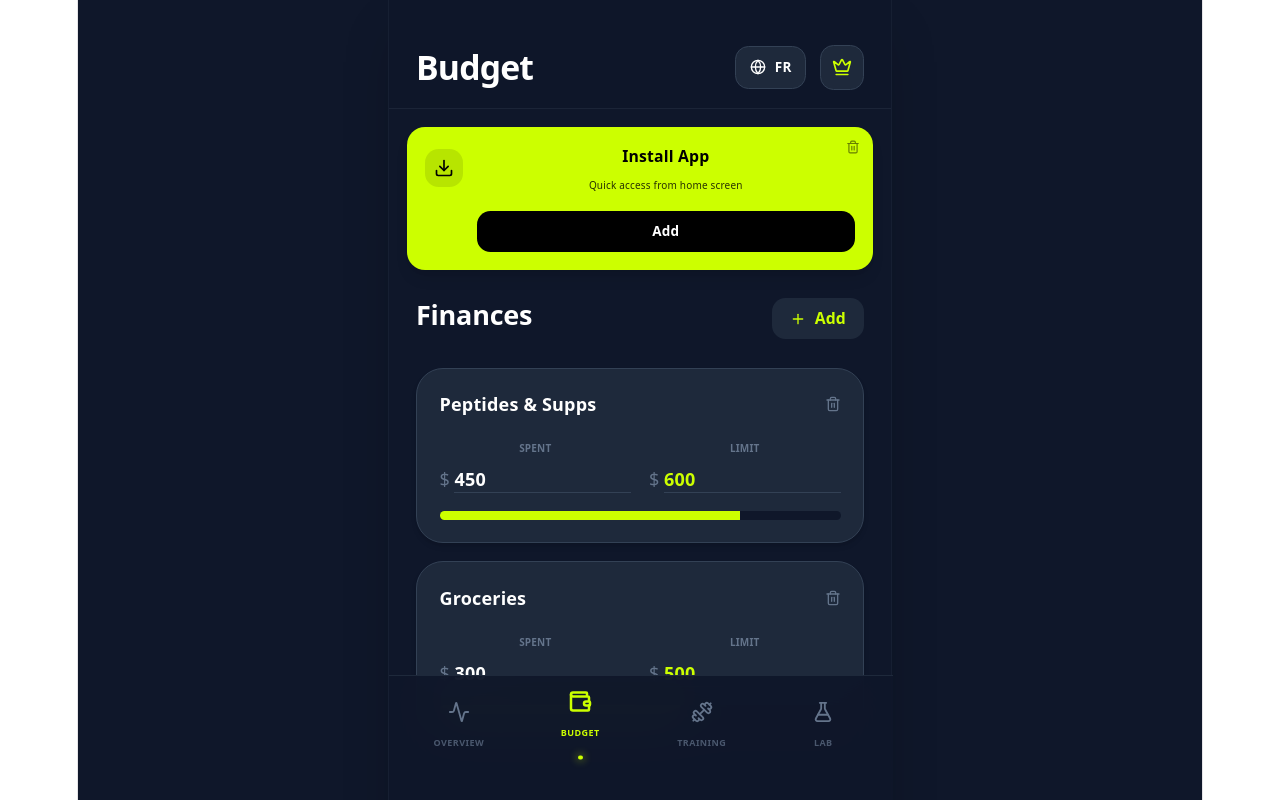
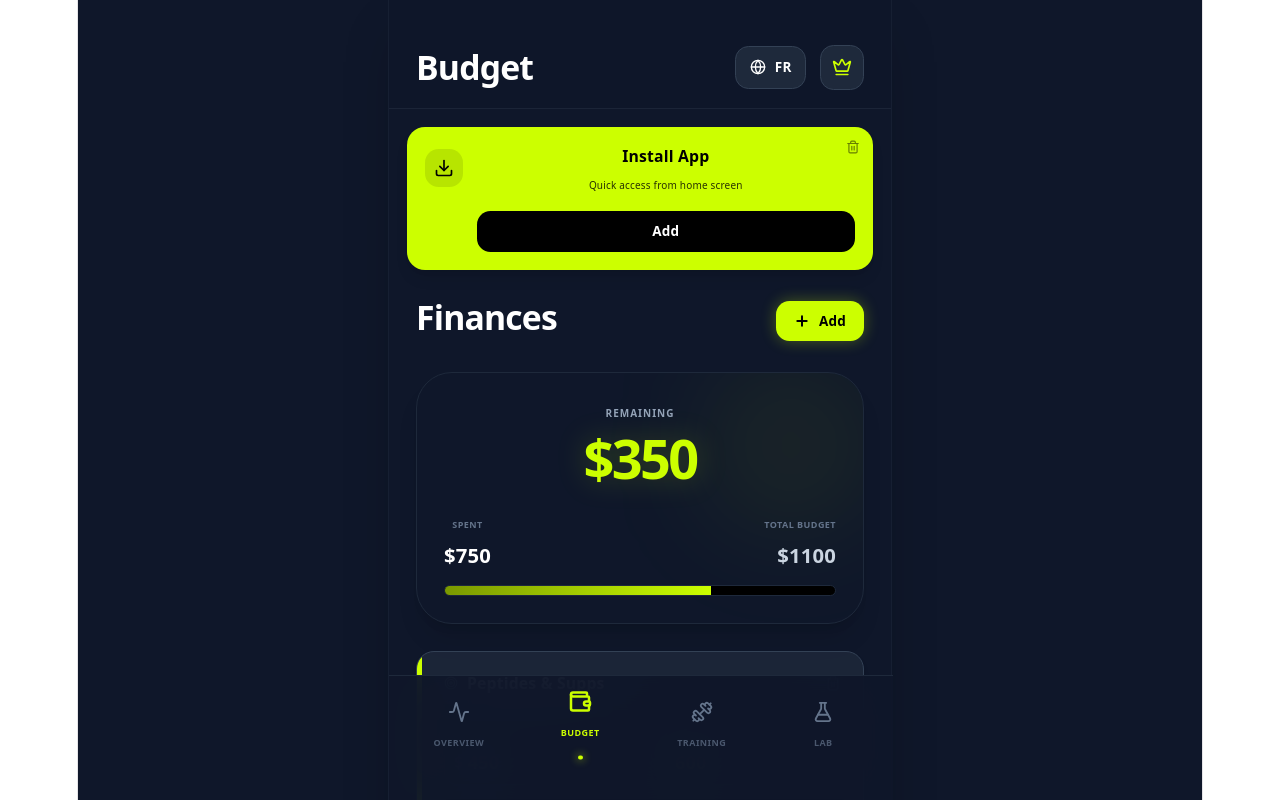
Before and after one commit to bashj0303/Pwa, a React (Vite) app: page / in a window 1280 px wide. Both pictures are taken after a click on the button "BUDGET". Shown: the top 800 px of the page. Built offline with nearby package versions, Linux system fonts and the light colour scheme.

Commit message:
Update App.jsx

```diff
--- a/src/App.jsx
+++ b/src/App.jsx
@@ -1,4 +1,3 @@
-
 import React, { useState, useEffect } from 'react';
 import {
   Activity,
@@ -14,7 +13,11 @@ import {
   Plus,
   Trash2,
   Globe,
-  Share
+  Share,
+  Gift,
+  ShoppingBag,
+  PieChart,
+  Target
 } from 'lucide-react';
 
 const App = () => {
@@ -50,7 +53,8 @@ const App = () => {
       step1: '1. Tap the Share icon below',
       step2: '2. Select "Add to Home Screen"',
       close: 'Close',
-      budgetLeft: 'Budget Remaining',
+      budgetLeft: 'Remaining',
+      totalBudget: 'Total Budget',
       biohacking: 'Biohacking & Habits',
       finances: 'Finances',
       add: 'Add',
@@ -82,6 +86,14 @@ const App = () => {
       cjcNote: 'Standard saturation dose (AM/PM)',
       motsNote: 'Mitochondrial standard: 5mg to 10mg / week',
       semaxNote: 'Nootropic: 200-500mcg',
+      rewardsTitle: 'Grindwear Rewards',
+      xpPoints: 'XP',
+      nextTier: 'Next Tier',
+      freeShipping: 'Free Shipping',
+      discount20: '20% OFF Store',
+      freeHoodie: 'Free Hoodie',
+      visitStore: 'Shop Grindwear',
+      earnedXp: 'Earn XP by completing habits!'
     },
     fr: {
       appTitle: 'Grindup.pro',
@@ -101,7 +113,8 @@ const App = () => {
       step1: '1. Touchez l\'icône Partager en bas',
       step2: '2. Choisissez "Sur l\'écran d\'accueil"',
       close: 'Fermer',
-      budgetLeft: 'Budget Restant',
+      budgetLeft: 'Restant',
+      totalBudget: 'Budget Total',
       biohacking: 'Biohacking & Habitudes',
       finances: 'Finances',
       add: 'Ajouter',
@@ -133,16 +146,23 @@ const App = () => {
       cjcNote: 'Dose de saturation standard (AM/PM)',
       motsNote: 'Standard mitochondrial: 5mg à 10mg / semaine',
       semaxNote: 'Nootropique: 200-500mcg',
+      rewardsTitle: 'Récompenses Grindwear',
+      xpPoints: 'XP',
+      nextTier: 'Prochain Palier',
+      freeShipping: 'Livraison Gratuite',
+      discount20: '-20% Boutique',
+      freeHoodie: 'Hoodie Gratuit',
+      visitStore: 'Boutique Grindwear',
+      earnedXp: 'Gagnez de l\'XP avec vos habitudes !'
     }
   };
 
   const t = translations[lang];
   const toggleLanguage = () => setLang(lang === 'en' ? 'fr' : 'en');
 
-  // --- LOGIQUE D'INSTALLATION PWA (INTELLIGENTE & AVEC MÉMOIRE) ---
+  // --- LOGIQUE D'INSTALLATION PWA ---
   const [deferredPrompt, setDeferredPrompt] = useState(null);
   const [isIOS, setIsIOS] = useState(false);
-
   const [showInstallPrompt, setShowInstallPrompt] = useState(() => {
     return localStorage.getItem('pos_hide_prompt') !== 'true';
   });
@@ -151,7 +171,6 @@ const App = () => {
     if (localStorage.getItem('pos_hide_prompt') === 'true') return;
 
     const isStandalone = window.navigator.standalone || window.matchMedia('(display-mode: standalone)').matches;
-
     if (isStandalone) {
       setShowInstallPrompt(false);
       localStorage.setItem('pos_hide_prompt', 'true');
@@ -196,11 +215,19 @@ const App = () => {
   const [activeTab, setActiveTab] = useState('dashboard');
   const [showPremium, setShowPremium] = useState(false);
 
-  const [balance, setBalance] = useState(() => loadState('pos_balance', 3350));
+  // Points XP
+  const [xp, setXp] = useState(() => loadState('pos_xp', 140));
+
+  // Dépenses
   const [expenses, setExpenses] = useState(() => loadState('pos_expenses', [
     { id: 1, name: 'Peptides & Supps', amount: 450, limit: 600 },
     { id: 2, name: 'Groceries', amount: 300, limit: 500 },
   ]));
+
+  // Calcul dynamique du budget (pour que ce soit toujours à jour partout)
+  const totalLimit = expenses.reduce((sum, exp) => sum + exp.limit, 0);
+  const totalSpent = expenses.reduce((sum, exp) => sum + exp.amount, 0);
+  const balance = totalLimit - totalSpent;
 
   const [protocols, setProtocols] = useState(() => loadState('pos_protocols', [
     { id: 1, name: 'CJC 100mcg / IPA 100mcg (AM)', done: false },
@@ -214,12 +241,33 @@ const App = () => {
     { id: 2, name: 'Incline DB Press', weight: 90, reps: '3x10' },
   ]));
 
-  useEffect(() => localStorage.setItem('pos_balance', JSON.stringify(balance)), [balance]);
+  useEffect(() => localStorage.setItem('pos_xp', JSON.stringify(xp)), [xp]);
   useEffect(() => localStorage.setItem('pos_expenses', JSON.stringify(expenses)), [expenses]);
   useEffect(() => localStorage.setItem('pos_protocols', JSON.stringify(protocols)), [protocols]);
   useEffect(() => localStorage.setItem('pos_workouts', JSON.stringify(workouts)), [workouts]);
 
-  // --- ÉTATS DU LABO ---
+  // --- LOGIQUE XP ---
+  const getNextTier = () => {
+    if (xp < 500) return { name: t.freeShipping, target: 500 };
+    if (xp < 1500) return { name: t.discount20, target: 1500 };
+    return { name: t.freeHoodie, target: 5000 };
+  };
+
+  const currentTier = getNextTier();
+  const xpProgress = Math.min((xp / currentTier.target) * 100, 100);
+
+  const toggleProtocol = (id) => {
+    setProtocols(protocols.map(p => {
+      if (p.id === id) {
+        const isNowDone = !p.done;
+        setXp(prevXp => isNowDone ? prevXp + 10 : Math.max(0, prevXp - 10));
+        return { ...p, done: isNowDone };
+      }
+      return p;
+    }));
+  };
+
+  // --- AUTRES FONCTIONS ---
   const [calcMg, setCalcMg] = useState('5');
   const [calcDose, setCalcDose] = useState('100');
   const [largeVial, setLargeVial] = useState(false);
@@ -244,10 +292,6 @@ const App = () => {
     }
   };
 
-  const toggleProtocol = (id) => {
-    setProtocols(protocols.map(p => p.id === id ? { ...p, done: !p.done } : p));
-  };
-
   const addExpense = () => {
     const name = prompt(t.expenseNamePrompt);
     if (!name) return;
@@ -263,9 +307,56 @@ const App = () => {
   // --- ONGLET 1 : DASHBOARD ---
   const renderDashboard = () => (
     <div className="space-y-6 animate-in fade-in duration-300">
-      <div className="bg-slate-800/50 border border-slate-700 p-8 rounded-[2rem] text-center shadow-lg">
-        <p className="text-slate-400 text-sm font-medium mb-1">{t.budgetLeft}</p>
-        <h2 className="text-5xl font-black text-[#ccff00]">${balance}</h2>
+
+      {/* GRINDWEAR REWARDS */}
+      <div className="bg-slate-800 border border-slate-700 p-5 rounded-[2rem] shadow-lg relative overflow-hidden">
+        <div className="absolute -top-10 -right-10 opacity-5 pointer-events-none">
+          <Gift size={160} />
+        </div>
+
+        <div className="flex justify-between items-start mb-4 relative z-10">
+          <div>
+            <h3 className="text-white font-black text-lg tracking-tight flex items-center gap-2">
+              <Gift size={18} className="text-[#ccff00]" /> {t.rewardsTitle}
+            </h3>
+            <p className="text-[10px] text-slate-400 font-medium mt-0.5">{t.earnedXp}</p>
+          </div>
+          <div className="text-right">
+            <span className="text-3xl font-black text-[#ccff00]">{xp}</span>
+            <span className="text-[10px] text-slate-400 ml-1 font-bold">{t.xpPoints}</span>
+          </div>
+        </div>
+
+        <div className="mb-2 flex justify-between items-end relative z-10">
+          <span className="text-[10px] font-bold text-slate-400 uppercase tracking-wider">{t.nextTier}</span>
+          <span className="text-xs font-black text-white">{currentTier.name} ({currentTier.target} XP)</span>
+        </div>
+
+        <div className="h-3 bg-slate-900 rounded-full overflow-hidden relative z-10 border border-slate-700/50">
+          <div
+            className="h-full bg-gradient-to-r from-[#ccff00]/60 to-[#ccff00] transition-all duration-700 ease-out shadow-[0_0_10px_rgba(204,255,0,0.5)]"
+            style={{ width: `${xpProgress}%` }}
+          />
+        </div>
+
+        <button className="w-full mt-5 bg-slate-900 border border-slate-700 hover:border-[#ccff00]/50 text-white text-xs font-bold py-3 rounded-xl flex items-center justify-center gap-2 transition-colors relative z-10">
+          <ShoppingBag size={14} className="text-[#ccff00]" />
+          {t.visitStore}
+        </button>
+      </div>
+
+      {/* BUDGET CONNECTÉ */}
+      <div className="bg-gradient-to-br from-slate-800 to-slate-900 border border-slate-700/50 p-6 rounded-[2rem] shadow-lg flex justify-between items-center relative overflow-hidden">
+        <div className="absolute -bottom-8 -left-8 opacity-10"><PieChart size={120}/></div>
+        <div className="relative z-10">
+          <p className="text-slate-400 text-[10px] font-bold uppercase tracking-widest mb-1">{t.budgetLeft}</p>
+          <h2 className={`text-4xl font-black ${balance < 0 ? 'text-red-500' : 'text-white'}`}>
+            ${balance.toFixed(0)}
+          </h2>
+        </div>
+        <button onClick={() => setActiveTab('budget')} className="p-3 bg-[#ccff00]/10 rounded-2xl text-[#ccff00] hover:bg-[#ccff00]/20 transition-colors z-10">
+          <ArrowRight size={20} />
+        </button>
       </div>
 
       <section>
@@ -280,11 +371,12 @@ const App = () => {
               className={`w-full p-4 rounded-2xl border flex items-center gap-4 transition-all ${
                 p.done
                 ? 'bg-[#ccff00]/10 border-[#ccff00] text-[#ccff00]'
-                : 'bg-slate-800 border-slate-700 text-slate-300'
+                : 'bg-slate-800 border-slate-700 text-slate-300 hover:border-slate-600'
               }`}
             >
               {p.done ? <CheckCircle2 size={24} /> : <Circle size={24} />}
-              <span className="font-bold text-sm text-left">{p.name}</span>
+              <span className="font-bold text-sm text-left flex-1">{p.name}</span>
+              <span className={`text-[10px] font-black transition-opacity ${p.done ? 'opacity-100 text-[#ccff00]' : 'opacity-0'}`}>+10 XP</span>
             </button>
           ))}
         </div>
@@ -292,63 +384,106 @@ const App = () => {
     </div>
   );
 
-  // --- ONGLET 2 : BUDGET ---
-  const renderBudget = () => (
+  // --- ONGLET 2 : NOUVEAU BUDGET MODERNE ---
+  const renderBudget = () => {
+    const progressPercent = totalLimit > 0 ? (totalSpent / totalLimit) * 100 : 0;
+    const isOverTotal = totalSpent > totalLimit;
+
+    return (
       <div className="space-y-6 animate-in fade-in duration-300">
-      <div className="flex justify-between items-center mb-6">
-        <h2 className="text-2xl font-black text-white">{t.finances}</h2>
-        <button onClick={addExpense} className="text-[#ccff00] font-bold text-sm bg-slate-800 px-4 py-2 rounded-xl flex items-center gap-2">
-          <Plus size={16} /> {t.add}
+        <div className="flex justify-between items-center mb-2">
+          <h2 className="text-3xl font-black text-white tracking-tight">{t.finances}</h2>
+          <button onClick={addExpense} className="text-black bg-[#ccff00] font-black text-xs px-4 py-2.5 rounded-xl flex items-center gap-2 hover:scale-105 transition-transform shadow-[0_0_15px_rgba(204,255,0,0.3)]">
+            <Plus size={16} strokeWidth={3} /> {t.add}
           </button>
         </div>
 
-      <div className="space-y-4">
+        {/* CARTE GLOBALE BUDGET (STYLE FINTECH) */}
+        <div className="bg-slate-900 border border-slate-800 p-6 rounded-[2rem] shadow-xl relative overflow-hidden">
+           {/* Blob décoratif */}
+           <div className="absolute top-0 right-0 w-32 h-32 bg-[#ccff00]/10 rounded-full blur-3xl pointer-events-none" />
+
+           <p className="text-[10px] font-bold text-slate-400 uppercase tracking-widest mb-1 relative z-10">{t.budgetLeft}</p>
+           <h3 className={`text-5xl font-black tracking-tighter mb-6 relative z-10 ${balance < 0 ? 'text-red-500 drop-shadow-[0_0_15px_rgba(239,68,68,0.3)]' : 'text-[#ccff00] drop-shadow-[0_0_15px_rgba(204,255,0,0.2)]'}`}>
+             ${balance.toFixed(0)}
+           </h3>
+
+           <div className="flex justify-between items-end mb-3 relative z-10">
+             <div>
+               <p className="text-[9px] text-slate-500 font-bold uppercase mb-0.5 tracking-wider">{t.spent}</p>
+               <p className="text-lg font-black text-white">${totalSpent}</p>
+             </div>
+             <div className="text-right">
+               <p className="text-[9px] text-slate-500 font-bold uppercase mb-0.5 tracking-wider">{t.totalBudget}</p>
+               <p className="text-lg font-black text-slate-300">${totalLimit}</p>
+             </div>
+           </div>
+
+           {/* Barre Globale */}
+           <div className="h-2.5 bg-black rounded-full overflow-hidden border border-slate-800 relative z-10">
+             <div
+               className={`h-full transition-all duration-700 ease-out ${isOverTotal ? 'bg-red-500' : 'bg-gradient-to-r from-[#ccff00]/60 to-[#ccff00]'}`}
+               style={{ width: `${Math.min(progressPercent, 100)}%` }}
+             />
+           </div>
+        </div>
+
+        {/* LISTE DES DÉPENSES */}
+        <div className="space-y-3">
           {expenses.map(exp => {
-          const progress = Math.min((exp.amount / exp.limit) * 100, 100);
-          const isOver = exp.amount > exp.limit;
+            const expProgress = Math.min((exp.amount / exp.limit) * 100, 100);
+            const isExpOver = exp.amount > exp.limit;
             return (
-            <div key={exp.id} className="bg-slate-800 p-5 rounded-3xl border border-slate-700 shadow-md">
-              <div className="flex justify-between items-center mb-4">
-                <span className="font-bold text-white">{exp.name}</span>
+              <div key={exp.id} className="bg-slate-800/80 p-4 rounded-2xl border border-slate-700 shadow-md transition-all hover:border-slate-600 group relative overflow-hidden">
+                {/* Petit trait de couleur à gauche */}
+                <div className={`absolute top-0 left-0 w-1 h-full ${isExpOver ? 'bg-red-500' : 'bg-[#ccff00]'}`} />
+
+                <div className="flex justify-between items-center mb-3 pl-2">
+                  <div className="flex items-center gap-2">
+                    <Target size={14} className={isExpOver ? 'text-red-400' : 'text-slate-400'} />
+                    <span className="font-bold text-white text-sm">{exp.name}</span>
+                  </div>
                   <button
                     onClick={() => setExpenses(expenses.filter(e => e.id !== exp.id))}
-                  className="text-slate-500 hover:text-red-400 transition-colors"
+                    className="text-slate-600 hover:text-red-400 transition-colors p-1"
                   >
                     <Trash2 size={16} />
                   </button>
                 </div>
 
-              <div className="grid grid-cols-2 gap-4 mb-4">
-                <div>
-                  <p className="text-[10px] text-slate-500 uppercase mb-1 font-bold">{t.spent}</p>
+                <div className="grid grid-cols-2 gap-3 mb-3 pl-2">
+                  <div className="bg-black/20 rounded-xl p-2 border border-slate-700/50">
+                    <p className="text-[9px] text-slate-500 uppercase mb-1 font-bold tracking-wider">{t.spent}</p>
                     <div className="flex items-center gap-1">
-                    <span className="text-slate-500">$</span>
+                      <span className="text-slate-400 text-sm">$</span>
                       <input
                         type="number"
                         value={exp.amount}
                         onChange={(e) => setExpenses(expenses.map(x => x.id === exp.id ? {...x, amount: Number(e.target.value)} : x))}
-                      className="bg-transparent border-b border-slate-700 text-white font-bold w-full focus:outline-none focus:border-[#ccff00]"
+                        className="bg-transparent text-white font-black w-full focus:outline-none placeholder-slate-600"
+                        placeholder="0"
                       />
                     </div>
                   </div>
-                <div>
-                  <p className="text-[10px] text-slate-500 uppercase mb-1 font-bold">{t.limit}</p>
+                  <div className="bg-black/20 rounded-xl p-2 border border-slate-700/50">
+                    <p className="text-[9px] text-slate-500 uppercase mb-1 font-bold tracking-wider">{t.limit}</p>
                     <div className="flex items-center gap-1">
-                    <span className="text-slate-500">$</span>
+                      <span className="text-[#ccff00]/50 text-sm">$</span>
                       <input
                         type="number"
                         value={exp.limit}
                         onChange={(e) => setExpenses(expenses.map(x => x.id === exp.id ? {...x, limit: Number(e.target.value)} : x))}
-                      className="bg-transparent border-b border-slate-700 text-[#ccff00] font-bold w-full focus:outline-none focus:border-[#ccff00]"
+                        className="bg-transparent text-[#ccff00] font-black w-full focus:outline-none"
                       />
                     </div>
                   </div>
                 </div>
 
-              <div className="h-2 bg-slate-900 rounded-full overflow-hidden">
+                {/* Petite barre individuelle */}
+                <div className="h-1.5 w-full bg-slate-900 rounded-full overflow-hidden ml-2 flex-1 max-w-[calc(100%-8px)] border border-black">
                   <div
-                  className={`h-full transition-all duration-500 ${isOver ? 'bg-red-500' : 'bg-[#ccff00]'}`}
-                  style={{ width: `${progress}%` }}
+                    className={`h-full transition-all duration-500 ${isExpOver ? 'bg-red-500' : 'bg-[#ccff00]'}`}
+                    style={{ width: `${expProgress}%` }}
                   />
                 </div>
               </div>
@@ -357,6 +492,7 @@ const App = () => {
         </div>
       </div>
     );
+  };
 
   // --- ONGLET 3 : WORKOUT ---
   const renderWorkout = () => (
@@ -537,7 +673,6 @@ const App = () => {
           </div>
         </header>
 
-        {/* BANNIÈRE D'INSTALLATION INTELLIGENTE */}
         {showInstallPrompt && (
           <div className="bg-[#ccff00] text-black p-4 rounded-2xl mx-4 mt-4 shadow-lg animate-in slide-in-from-top duration-500 relative">
             <button onClick={dismissPrompt} className="absolute top-2 right-2 p-1 opacity-50 hover:opacity-100">
@@ -568,7 +703,6 @@ const App = () => {
           </div>
         )}
 
-        {/* Contenu dynamique */}
         <main className="flex-1 overflow-y-auto px-6 pt-6 pb-28 no-scrollbar">
           {activeTab === 'dashboard' && renderDashboard()}
           {activeTab === 'budget' && renderBudget()}
@@ -576,7 +710,6 @@ const App = () => {
           {activeTab === 'lab' && renderLab()}
         </main>
 
-        {/* Navigation Basse */}
         <nav className="fixed bottom-0 w-full max-w-md bg-[#0f172a]/95 backdrop-blur-xl border-t border-slate-800 px-2 py-4 z-40 pb-8">
           <div className="flex justify-around items-center">
             {[
@@ -604,7 +737,6 @@ const App = () => {
           </div>
         </nav>
 
-        {/* Modal Premium */}
         {showPremium && (
           <div className="absolute inset-0 bg-black/80 backdrop-blur-sm z-50 flex items-center justify-center p-6 animate-in fade-in duration-200">
             <div className="bg-slate-800 border border-[#ccff00]/50 rounded-[2rem] w-full max-w-sm p-8 text-center relative shadow-[0_0_40px_rgba(204,255,0,0.15)]">
```
Lines whose indentation alone changed are shown as unchanged.
